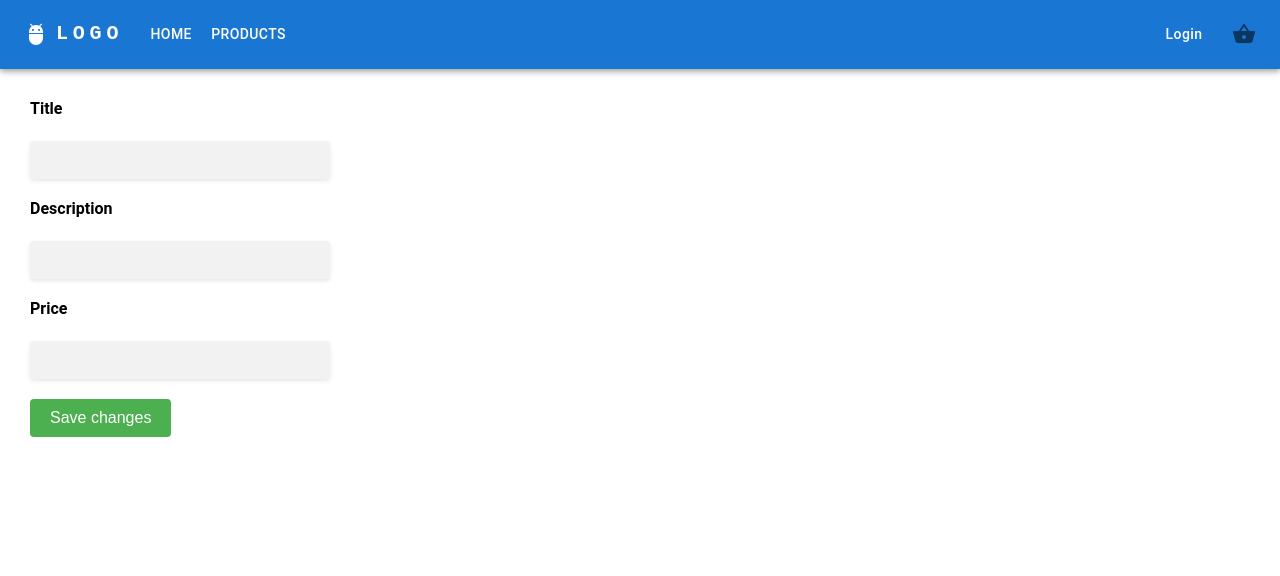
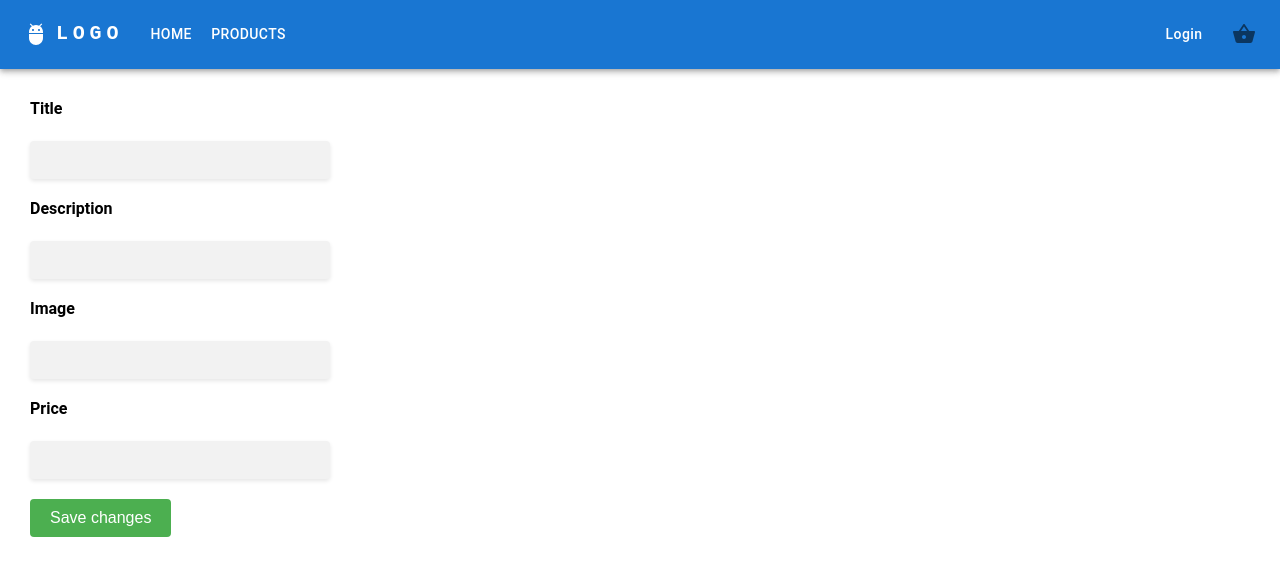
Before and after one commit to Hokmiran/e-commerce, a React (Create React App) app: page /edit/1 in a window 1280 px wide. Shown: the top 576 px of the page. Built offline with nearby package versions, Linux system fonts and the light colour scheme; no server answers.

Commit message:
added image validation

```diff
--- a/src/pages/EditProduct.js
+++ b/src/pages/EditProduct.js
@@ -22,13 +22,12 @@ function EditProduct() {
         nav('/admin')
     };
 
-
-
     const addProductValidationSchema = Yup.object().shape({
         title: Yup.string()
             .required("This field cannot be empty"),
         description: Yup.string()
             .required("This field cannot be empty"),
+        image: Yup.string().url('Invalid image URL').required('Image URL is required'),
         price: Yup.string()
             .required("This field cannot be empty")
     })
@@ -38,6 +37,7 @@ function EditProduct() {
             id: (editableData && editableData[0]?.id) || "",
             title: (editableData && editableData[0]?.title) || "",
             description: (editableData && editableData[0]?.description) || "",
+            image: (editableData && editableData[0]?.image) || "",
             price: (editableData && editableData[0]?.price) || ""
         },
         validationSchema: addProductValidationSchema,
@@ -52,11 +52,12 @@ function EditProduct() {
             formik.setValues({
                 title: editableData[0]?.title || "",
                 description: editableData[0]?.description || "",
+                image: (editableData && editableData[0]?.image) || "",
                 price: editableData[0]?.price || ""
             });
         }
     }, [editableData, formik.values.title, formik.values.description, formik.values.price]);
-
+    console.log(editableData);
     return (<>
 
         <form style={{ padding: 30 }} onSubmit={formik.handleSubmit}>
@@ -79,6 +80,15 @@ function EditProduct() {
                     </p>}
             </div>
             <div className="form-group">
+                <label htmlFor="image" className="form-label">Image</label>
+                <br />
+                <input className="form-input" id="image" name="image" type="text" onChange={formik.handleChange} value={formik.values.image} />
+                {formik.touched.image && formik.errors?.image &&
+                    <p className='validationText'>
+                        {formik.errors.image}
+                    </p>}
+            </div>
+            <div className="form-group">
                 <label htmlFor="price" className="form-label">Price</label>
                 <br />
                 <input className="form-input" id="price" name="price" type="text" onChange={formik.handleChange} value={formik.values.price} />
```
